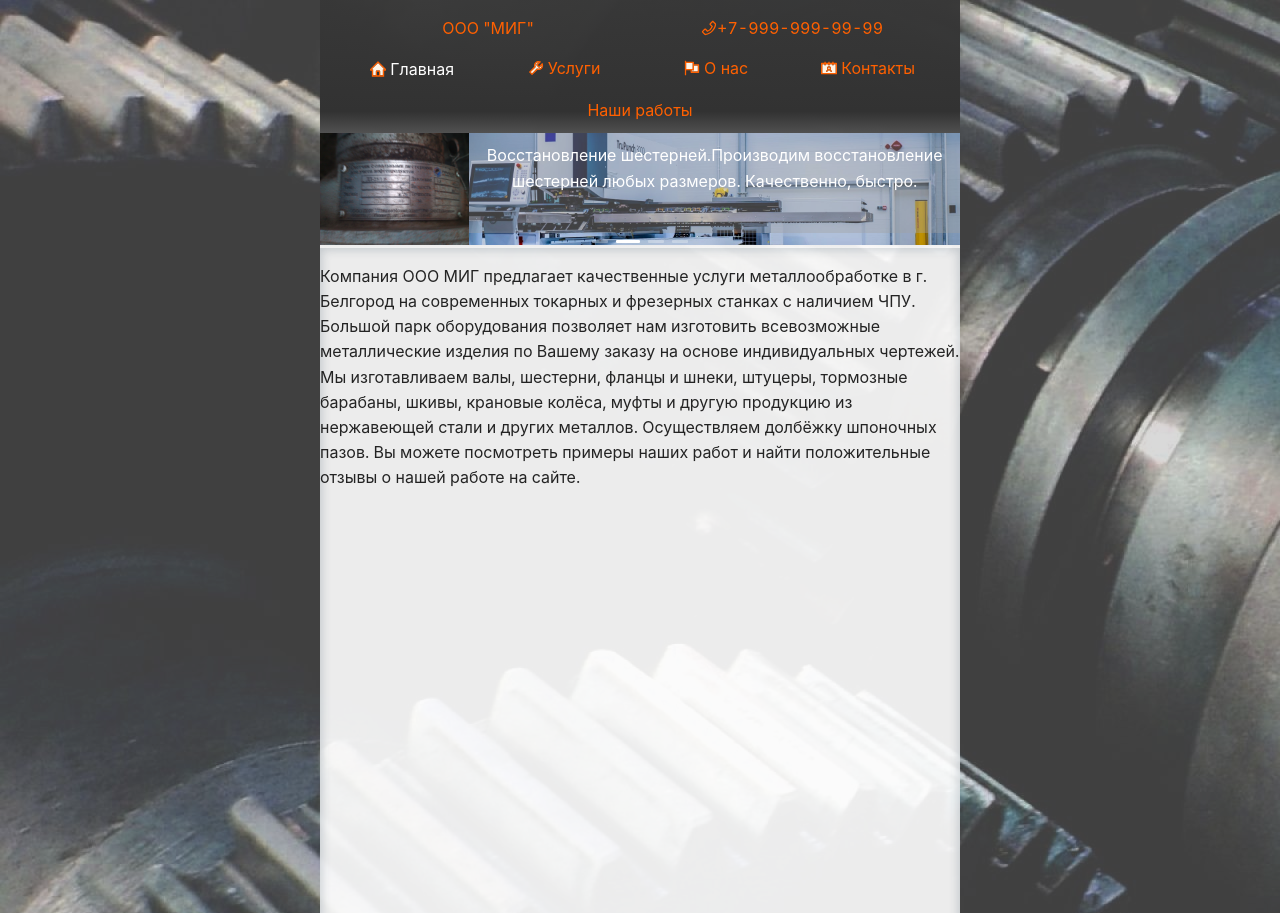
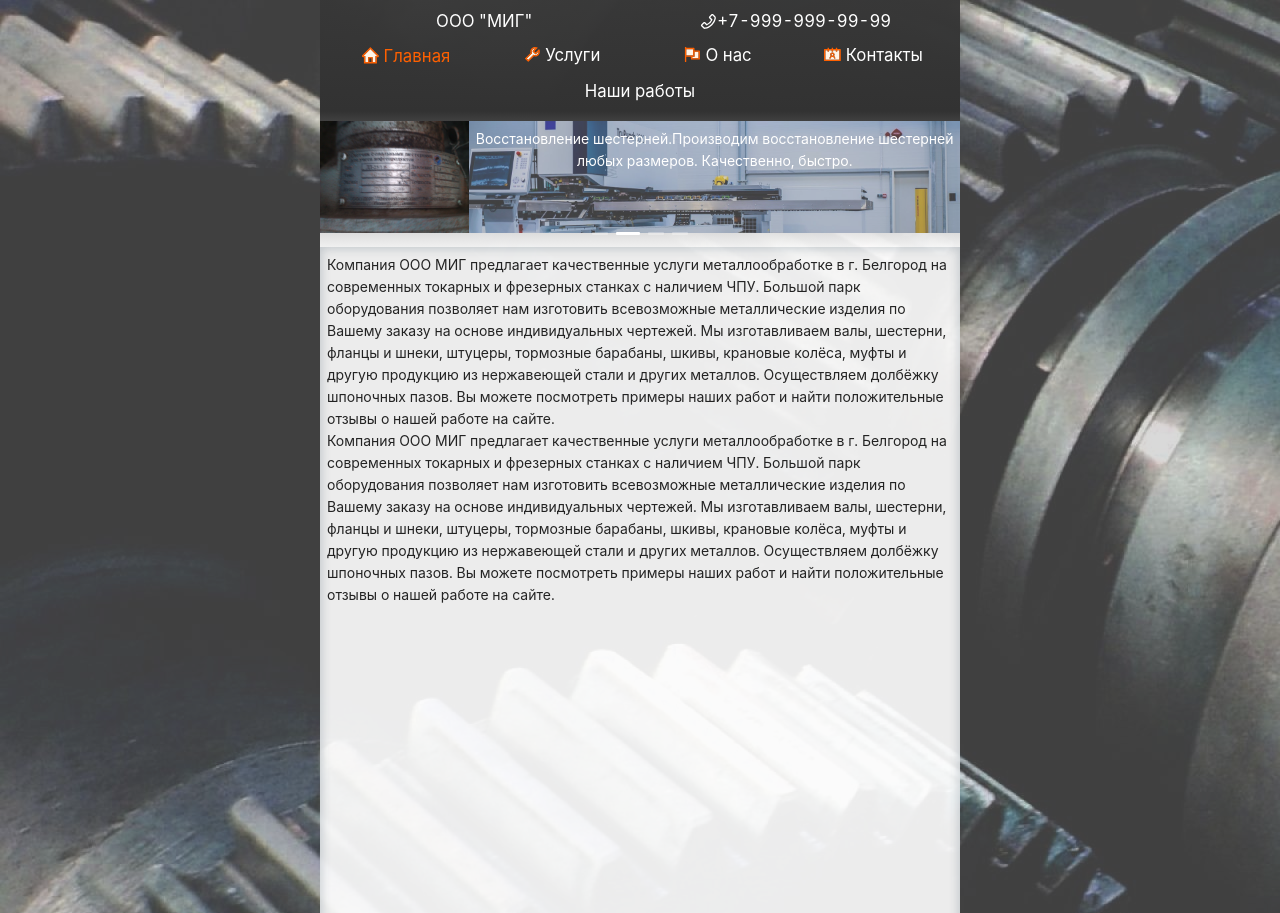
Before and after one commit to Aytcavdep/mig, a React (Create React App) app: page / in a window 1280 px wide. Shown: the top 913 px of the page. Built offline with nearby package versions, Linux system fonts and the light colour scheme; the HTML template or start-up script is replaced by a standard one.

Commit message:
Fix fluid font and grid size

```diff
--- a/src/App.css
+++ b/src/App.css
@@ -1,120 +1,3 @@
-/* http://meyerweb.com/eric/tools/css/reset/
-v2.0 | 20110126
-License: none (public domain)
-*/
-
-/*font-size: clamp(
-  var(--min-font-size) + 1px,
-  var(--fluid-size),
-  var(--max-font-size) + 1px
-);
-
-html,
-body,
-div,
-span,
-applet,
-object,
-iframe,
-h1,
-h2,
-h3,
-h4,
-h5,
-h6,
-p,
-blockquote,
-pre,
-a,
-abbr,
-acronym,
-address,
-big,
-cite,
-code,
-del,
-dfn,
-em,
-img,
-ins,
-kbd,
-q,
-s,
-samp,
-small,
-strike,
-strong,
-sub,
-sup,
-tt,
-var,
-b,
-u,
-i,
-center,
-dl,
-dt,
-dd,
-ol,
-ul,
-li,
-fieldset,
-form,
-label,
-legend,
-table,
-caption,
-tbody,
-tfoot,
-thead,
-tr,
-th,
-td,
-article,
-aside,
-canvas,
-details,
-embed,
-figure,
-figcaption,
-footer,
-header,
-hgroup,
-menu,
-nav,
-output,
-ruby,
-section,
-summary,
-time,
-mark,
-audio,
-video {
-  margin: 0;
-  padding: 0;
-  border: 0;
-  font-size: clamp(
-    var(--min-font-size) + 1px,
-    var(--fluid-size),
-    var(--max-font-size) + 1px
-  );
-  font: inherit;
-  vertical-align: baseline;
-}
-/* HTML5 display-role reset for older browsers
-article,
-aside,
-details,
-figcaption,
-figure,
-footer,
-header,
-hgroup,
-menu,
-nav,
-section {
-  display: block;
-} */
 body {
   line-height: 1;
   background-image: url(img/main.jpg);
@@ -122,26 +5,6 @@ body {
   font-family: Georgia, Serif;
   font-size: 16px;
 }
-ol,
-ul {
-  list-style: none;
-}
-blockquote,
-q {
-  quotes: none;
-}
-blockquote:before,
-blockquote:after,
-q:before,
-q:after {
-  content: "";
-  content: none;
-}
-table {
-  border-collapse: collapse;
-  border-spacing: 0;
-}
-
 .App {
   margin: auto;
   width: min(100%, max(50%, 450px));
@@ -150,11 +13,9 @@ table {
   align-items: inherit;
   justify-content: center;
   /* grid-template-rows: 200px auto 80px; */
-  grid-template-rows: var(--header-size) auto var(--footer-size);
+  grid-template-rows: minmax(auto, min-content) auto 5em;
   grid-template-columns: 100%;
   background-color: rgba(255, 255, 255, 0.9);
-  font-size: var(--normal-font-size);
-
 }
 #root {
   background-color: rgba(160, 160, 160, 0.4);
--- a/src/components/Layout.css
+++ b/src/components/Layout.css
@@ -1,11 +1,11 @@
 .nav {
-  color: #ff6000;
+  color: #fff;
   line-height: 1;
   text-decoration: none;
   cursor: pointer;
 }
 .active-nav {
-  color: white;
+  color: #ff6000;
   text-decoration: none;
 }
 
@@ -23,14 +23,14 @@
     rgba(255, 255, 255, 0.227328431372549) 100%
   );
   /* font-size: 17px; */
-  font-size: var(--h1-font-size);
-  color: #ff6000;
+  font-size: var(--h2-font-size);
+  color: #fff;
 }
 
 .contact {
   display: grid;
   /* margin: 5px; */
-  margin: var(--margin-size);
+  margin: 0.5em;
   /* margin-bottom: 10px; */
   grid-template-columns: repeat(2, 1fr);
   justify-items: center;
@@ -40,9 +40,9 @@
 
 .navmenu {
   /* margin: 5px; */
-  margin: var(--margin-size);
+  margin: 0.5em;
   /* margin-top: 10px; */
-  margin-top: var(--margin-size);
+
   display: grid;
   grid-template-columns: repeat(4, 1fr);
 
@@ -50,7 +50,7 @@
   align-items: center;
 }
 .nav:after {
-  background-color: white;
+  background-color: #8db8f8;
   display: block;
   content: "";
   height: 3px;
@@ -65,18 +65,18 @@
   width: 100%;
 }
 CarouselImg {
-  margin-bottom: 10px;
+  margin-bottom: 1em;
 }
 a > img {
   /* height: 100px; */
-  height: var(--carousel-size);
+  height: 8em;
 }
 
 .container {
   -webkit-box-shadow: 0px 0px 10px 2px rgba(34, 60, 80, 0.2) inset;
   -moz-box-shadow: 0px 0px 10px 2px rgba(34, 60, 80, 0.2) inset;
   box-shadow: 0px 0px 10px 2px rgba(34, 60, 80, 0.2) inset;
-  padding-top: var(--padding-size);
+  padding: 0.5em;
 }
 .footer {
   background: linear-gradient(
@@ -89,34 +89,33 @@ a > img {
 
 .footer-container {
   display: grid;
-  margin: 5px;
+  margin: 0.5em;
   grid-template-columns: repeat(2, 1fr);
   align-items: center;
 }
-.footer-contact {
+.footer-contact,
+.footer-address {
   /* margin-top: 25px; */
-  margin-top: var(--margin-size);
+  margin-top: 1em;
 }
 
 .footer-address {
-  /* margin-top: 25px; */
-  margin-top: var(--margin-size);
   text-align: right;
 }
 .address,
 .phone {
-  color: #ff6000;
+  color: #fff;
 }
 
 .joblist {
   text-align: center;
-  margin-bottom: 10px;
+  margin-bottom: 1em;
 }
 
 .joblist-container {
   background-image: url(/src/pages/services/img/cex.jpg);
   /* height: 100px; */
-  height: var(--carousel-size);
+  height: 8em;
   color: white;
   background-position: center;
   background-repeat: no-repeat;
@@ -124,8 +123,7 @@ a > img {
 }
 
 .joblist-services {
-  padding-top: 10px;
+  padding-top: 0.5em;
   background-color: rgba(160, 160, 160, 0.4);
-  height: 100px;
-  font-size: var(--normal-font-size);
+  height: 8em;
 }
--- a/src/index.css
+++ b/src/index.css
@@ -105,21 +105,29 @@ nav,
 section {
   display: block;
 }
+/*:root {
+  --base-scale:calc(100vw / 90);
+  --h2-font-size:max(1.5em, min(1.7em, calc(var(--base-scale) * 1.7)));
+  --normal-font-size:max(0.8em, min(1.8em, calc(var(--base-scale) * 1.8)));
+  --padding-size:max(0.5em, min(1em, calc(var(--base-scale) * 1)));
+  --margin-size:max(0.5em, min(2em, calc(var(--base-scale) * 1)));
+  --header-size:max(18em, min(19em, calc(var(--base-scale) * 19)));
+  --footer-size:max(5em, min(2em, calc(var(--base-scale) * 2)));
+  --carousel-size:max(6em, min(10em, calc(var(--base-scale) * 10)));
+  --border-radius:max(1em, min(3em, calc(var(--base-scale) * 3)));
+}*/
 :root {
-  --base-scale:calc(100vw / 80);
-  --h2-font-size:max(1em, min(4em, calc(var(--base-scale) * 4)));
-  --normal-font-size:max(0.8em, min(1.8em, calc(var(--base-scale) * 1)));
-  --padding-size:max(0.5em, min(1em, calc(var(--base-scale) * 2)));
-  --margin-size:max(0.5em, min(2em, calc(var(--base-scale) * 1)));
-  --header-size:max(15.5em, min(14em, calc(var(--base-scale) * 10)));
-  --footer-size:max(5em, min(2em, calc(var(--base-scale) * 5)));
-  --carousel-size:max(6em, min(13em, calc(var(--base-scale) * 7)));
-  --border-radius:max(1em, min(3em, calc(var(--base-scale) * 3)));
+  --base-scale: calc(100vw / 70);
+  --h2-font-size: max(1em, min(1.2em, calc(var(--base-scale) * 1.2)));
+
+  --padding-size: max(0.5em, min(1em, calc(var(--base-scale) * 1)));
+  --margin-size: max(0.5em, min(2em, calc(var(--base-scale) * 2)));
+  --border-radius: max(1em, min(3em, calc(var(--base-scale) * 3)));
 }
 body {
   line-height: 1;
   background-color: #8c8c8c;
-  font-size: var(--normal-font-size);
+  font-size: var(--h2-font-size);
 }
 ol,
 ul {
--- a/src/pages/Homepage.jsx
+++ b/src/pages/Homepage.jsx
@@ -13,6 +13,18 @@ const Homepage = () => {
       посмотреть примеры наших работ и найти положительные отзывы о нашей работе
       на сайте.
       <div>
+      Компания ООО МИГ предлагает качественные услуги металлообработке в г.
+      Белгород на современных токарных и фрезерных станках с наличием ЧПУ.
+      Большой парк оборудования позволяет нам изготовить всевозможные
+      металлические изделия по Вашему заказу на основе индивидуальных чертежей.
+      Мы изготавливаем валы, шестерни, фланцы и шнеки, штуцеры, тормозные
+      барабаны, шкивы, крановые колёса, муфты и другую продукцию из нержавеющей
+      стали и других металлов. Осуществляем долбёжку шпоночных пазов. Вы можете
+      посмотреть примеры наших работ и найти положительные отзывы о нашей работе
+      на сайте.
+      </div>
+      <div>
+
         <iframe
 
           title="Яндекс карта с маршрутом"
```
